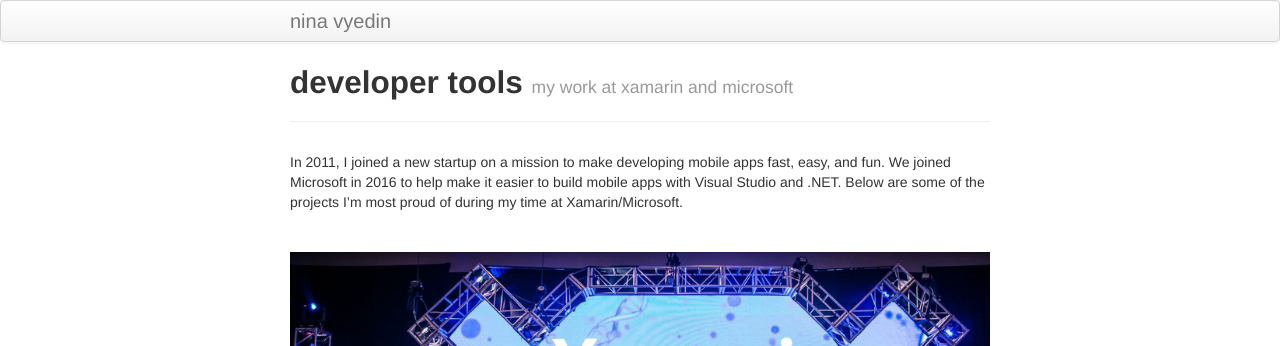
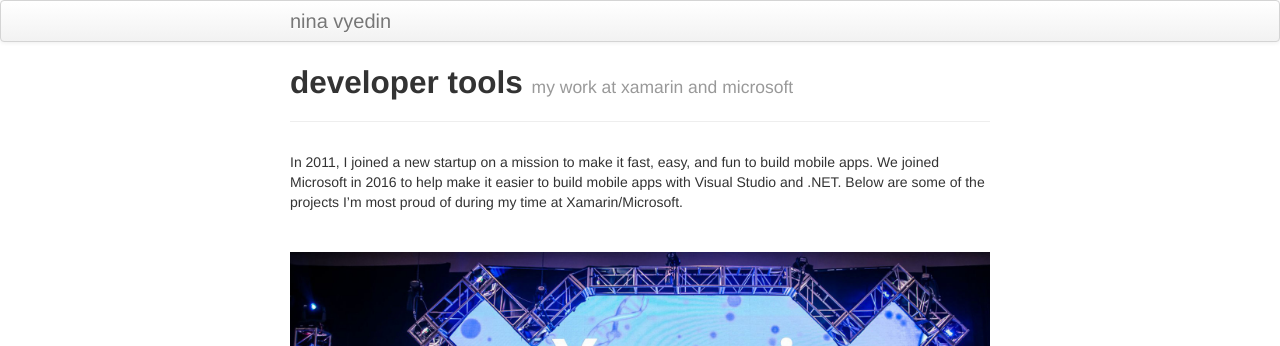
Before and after one commit to vyedin/vyedin.github.io, a Jekyll site: the page built from pages/devtools.md, in a window 1280 px wide. Shown: the top 346 px of the page. Built offline with Jekyll 4.4.1, drawn with Linux system fonts in a browser that asks for light colours.

Commit message:
Update devtools.md

```diff
--- a/pages/devtools.md
+++ b/pages/devtools.md
@@ -5,7 +5,7 @@ tagline: my work at xamarin and microsoft
 description:
 ---
 
-In 2011, I joined a new startup on a mission to make developing mobile apps fast, easy, and fun. We joined Microsoft in 2016 to help make it easier to build mobile apps with Visual Studio and .NET. Below are some of the projects I'm most proud of during my time at Xamarin/Microsoft.
+In 2011, I joined a new startup on a mission to make it fast, easy, and fun to build mobile apps. We joined Microsoft in 2016 to help make it easier to build mobile apps with Visual Studio and .NET. Below are some of the projects I'm most proud of during my time at Xamarin/Microsoft.
 
 <br/>
 
```
